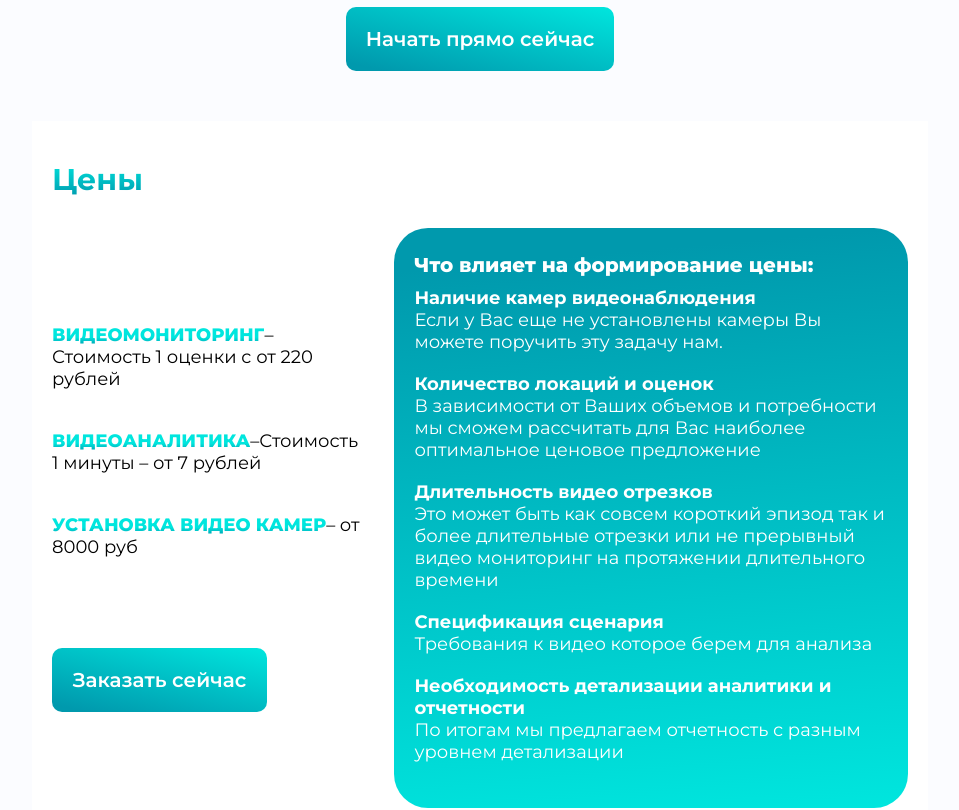
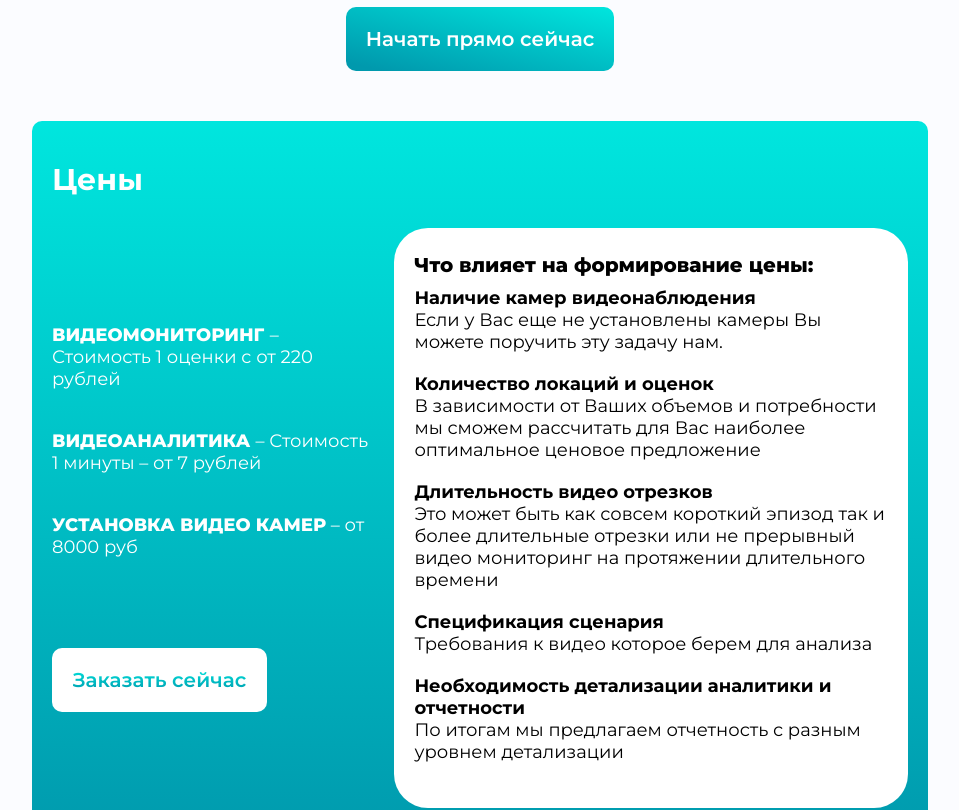
Before and after one commit to artemanz/vmr, a React (Create React App) app: page / in a window 1280 px wide. Shown: the part 4560-5370 px from the top of the page, without its empty margins (160-1119 px from the left). Built offline with nearby package versions, Linux system fonts and the light colour scheme.

Commit message:
Изменил Block7 и Block10

```diff
--- a/src/components/Block10/Block10.jsx
+++ b/src/components/Block10/Block10.jsx
@@ -4,11 +4,11 @@ import "aos/dist/aos.css"; // Импортируйте CSS-файл AOS
 import styles from "./Block10.module.scss";
 
 const Block10 = () => {
-  const scrollToForm = () => {
-    const form = document.querySelector("#bitrix-form");
-    const topOffset = form.offsetTop - 91;
-    window.scrollTo({ top: topOffset, behavior: "smooth" });
-  };
+  // const scrollToForm = () => {
+  //   const form = document.querySelector("#bitrix-form");
+  //   const topOffset = form.offsetTop - 91;
+  //   window.scrollTo({ top: topOffset, behavior: "smooth" });
+  // };
 
   return (
     <div className={styles.Block10} data-aos="fade-up" data-aos-duration="1500">
@@ -82,9 +82,9 @@ const Block10 = () => {
             </div>
           </div>
         </div>
-        <div className={styles.Block10__button}>
+        {/* <div className={styles.Block10__button}>
           <button onClick={scrollToForm}>Оставить заявку</button>
-        </div>
+        </div> */}
       </div>
     </div>
   );
--- a/src/components/Block7/Block7.jsx
+++ b/src/components/Block7/Block7.jsx
@@ -20,18 +20,18 @@ const Block7 = () => {
         >
           <div className={styles.Block7_Price_Info}>
             <div className={styles.Block7_Price_Info_text}>
-              <span>ВИДЕОМОНИТОРИНГ</span>
-              –Стоимость 1 оценки c от 220 рублей
+              <span>ВИДЕОМОНИТОРИНГ </span>– Стоимость 1 оценки c от 220 рублей
             </div>
             <div className={styles.Block7_Price_Info_text}>
-              <span> ВИДЕОАНАЛИТИКА</span>
-              –Стоимость 1 минуты – от 7 рублей
+              <span>ВИДЕОАНАЛИТИКА </span>– Стоимость 1 минуты – от 7 рублей
             </div>
             <div className={styles.Block7_Price_Info_text}>
-              <span>УСТАНОВКА ВИДЕО КАМЕР</span>– от 8000 руб
+              <span>УСТАНОВКА ВИДЕО КАМЕР</span> – от 8000 руб
             </div>
           </div>
-          <button className={styles._OneBut} onClick={scrollToForm}>Заказать сейчас</button>
+          <button className={styles._OneBut} onClick={scrollToForm}>
+            <span>Заказать сейчас</span>
+          </button>
         </div>
         <div
           className={styles.Block7_Info_Block}
@@ -40,8 +40,8 @@ const Block7 = () => {
         >
           <h1>Что влияет на формирование цены:</h1>
           <div className={styles.Block7_Info_Block_Element}>
-            <span>Наличие камер видеонаблюдения </span> <br /> Если у Вас еще не установлены
-            камеры Вы можете поручить эту задачу нам.
+            <span>Наличие камер видеонаблюдения </span> <br /> Если у Вас еще не
+            установлены камеры Вы можете поручить эту задачу нам.
           </div>
           <div className={styles.Block7_Info_Block_Element}>
             <span>Количество локаций и оценок</span> <br />В зависимости от
@@ -63,7 +63,7 @@ const Block7 = () => {
             По итогам мы предлагаем отчетность с разным уровнем детализации
           </div>
         </div>
-          <button  onClick={scrollToForm}>Заказать сейчас</button>
+        <button onClick={scrollToForm}><span>Заказать сейчас</span></button>
       </div>
     </div>
   );
--- a/src/components/Block7/Block7.module.scss
+++ b/src/components/Block7/Block7.module.scss
@@ -1,10 +1,23 @@
 .Block7 {
   width: 70%;
   padding: 40px 20px;
-  background-color: white;
+  background: linear-gradient(
+    180deg,
+    rgb(0, 230, 222) 0%,
+    rgb(0, 153, 173) 100%
+  );
+  border-radius: 10px;
+  color: white;
   &_bText {
     font-size: 40px;
     font-weight: 700;
+    margin-bottom: 30px;
+  }
+  &_row {
+    display: flex;
+    justify-content: space-between;
+    button {
+      span {
         background: linear-gradient(
           180deg,
           rgb(0, 230, 222) 0%,
@@ -13,42 +26,22 @@
         // Градиентный фон
         -webkit-background-clip: text; // Задаем тексту свойство background-clip
         -webkit-text-fill-color: transparent; // Устанавливаем цвет текста как прозрачный
-    margin-bottom: 30px;
+        font-weight: 600;
+        font-size: 20px;
       }
-  &_row {
-    display: flex;
-    justify-content: space-between;
-      button {
       max-width: 215px;
       display: block;
       cursor: pointer;
       margin-top: 50px;
       padding: 20px;
       border-radius: 10px;
-        color: white;
+      color: black;
       border: #00e6de;
-        font-weight: 600;
-        font-size: 20px;
-        background: linear-gradient(
-          193deg,
-          rgba(0, 230, 222, 1) 0%,
-          rgba(0, 153, 173, 1) 93%
-        );
+      background-color: white;
       border-radius: 10px;
-        transition: background 0.4s ease;
+      transition: box-shadow 0.4s ease;
       &:hover {
-          background: linear-gradient(
-            193deg,
-            rgb(4, 196, 189) 0%,
-            rgb(4, 170, 192) 93%
-          );
-        }
-        :active {
-          background: linear-gradient(
-            193deg,
-            rgb(4, 196, 189) 0%,
-            rgb(4, 170, 192) 93%
-          );
+        box-shadow: 1px 1px 20px white;
       }
       display: none;
     }
@@ -68,13 +61,6 @@
         font-size: 18px;
         font-weight: 400;
         span {
-          background: linear-gradient(
-            180deg,
-            rgb(0, 230, 222) 60%,
-            rgb(0, 153, 173) 99%
-          );
-          -webkit-background-clip: text;
-          -webkit-text-fill-color: transparent;
           font-weight: 800;
           font-size: 20px;
         }
@@ -82,36 +68,33 @@
     }
   }
   ._OneBut {
+    span {
+      background: linear-gradient(
+        180deg,
+        rgb(0, 230, 222) 0%,
+        rgb(0, 153, 173) 100%
+      );
+      // Градиентный фон
+      -webkit-background-clip: text; // Задаем тексту свойство background-clip
+      -webkit-text-fill-color: transparent; // Устанавливаем цвет текста как прозрачный
+      font-size: 20px;
+    }
     max-width: 215px;
     display: block;
     cursor: pointer;
     margin-top: 50px;
     padding: 20px;
     border-radius: 10px;
-    color: white;
     border: #00e6de;
     font-weight: 600;
-    font-size: 20px;
-    background: linear-gradient(
-      193deg,
-      rgba(0, 230, 222, 1) 0%,
-      rgba(0, 153, 173, 1) 93%
-    );
+    background-color: white;
     border-radius: 10px;
-    transition: background 0.4s ease;
+    transition: box-shadow 0.4s ease;
     &:hover {
-      background: linear-gradient(
-        193deg,
-        rgb(4, 196, 189) 0%,
-        rgb(4, 170, 192) 93%
-      );
+      box-shadow: 1px 1px 20px white;
     }
     :active {
-      background: linear-gradient(
-        193deg,
-        rgb(4, 196, 189) 0%,
-        rgb(4, 170, 192) 93%
-      );
+      box-shadow: 1px 1px 20px white;
     }
   }
   &_Info_Block {
@@ -119,19 +102,14 @@
     flex-direction: column;
     justify-content: flex-start;
     max-width: 60%;
-    background: linear-gradient(
-      355deg,
-      rgb(0, 230, 222) 0%,
-      rgb(0, 153, 173) 93%
-    );
+    background-color: white;
     padding: 25px 20px;
     border-radius: 34px;
-    color: white;
-    h1{
+    color: black;
+    h1 {
       font-size: 20px;
       font-weight: 800;
       margin-bottom: 2%;
-
     }
     &_Element {
       font-size: 18px;
@@ -164,7 +142,7 @@
     }
     &_Price {
       max-width: 100%;
-      ._OneBut{
+      ._OneBut {
         display: none;
       }
       &_Info {
@@ -178,14 +156,12 @@
           }
         }
       }
-
     }
     &_Info_Block {
       max-width: 100%;
       padding: 25px 20px;
       border-radius: 34px;
-      color: white;
-      h1{
+      h1 {
         font-size: 22px;
         font-weight: 800;
       }
@@ -217,7 +193,7 @@
     }
     &_Price {
       max-width: 100%;
-      ._OneBut{
+      ._OneBut {
         display: none;
       }
       &_Info {
@@ -230,14 +206,12 @@
           }
         }
       }
-
     }
     &_Info_Block {
       max-width: 100%;
       padding: 25px 20px;
       border-radius: 34px;
-      color: white;
-      h1{
+      h1 {
         font-size: 22px;
         font-weight: 800;
       }
@@ -275,7 +249,7 @@
 
     &_Price {
       max-width: 100%;
-      ._OneBut{
+      ._OneBut {
         display: none;
       }
       &_Info {
@@ -293,8 +267,7 @@
       max-width: 100%;
       padding: 25px 20px;
       border-radius: 34px;
-      color: white;
-      h1{
+      h1 {
         font-size: 25px;
         font-weight: 800;
       }
@@ -320,7 +293,7 @@
     }
     &_Price {
       max-width: 37%;
-      ._OneBut{
+      ._OneBut {
         display: block;
       }
       &_Info {
@@ -341,8 +314,7 @@
       max-width: 60%;
       padding: 25px 20px;
       border-radius: 34px;
-      color: white;
-      h1{
+      h1 {
         font-size: 20px;
         font-weight: 800;
       }
```
Lines whose indentation alone changed are shown as unchanged.
